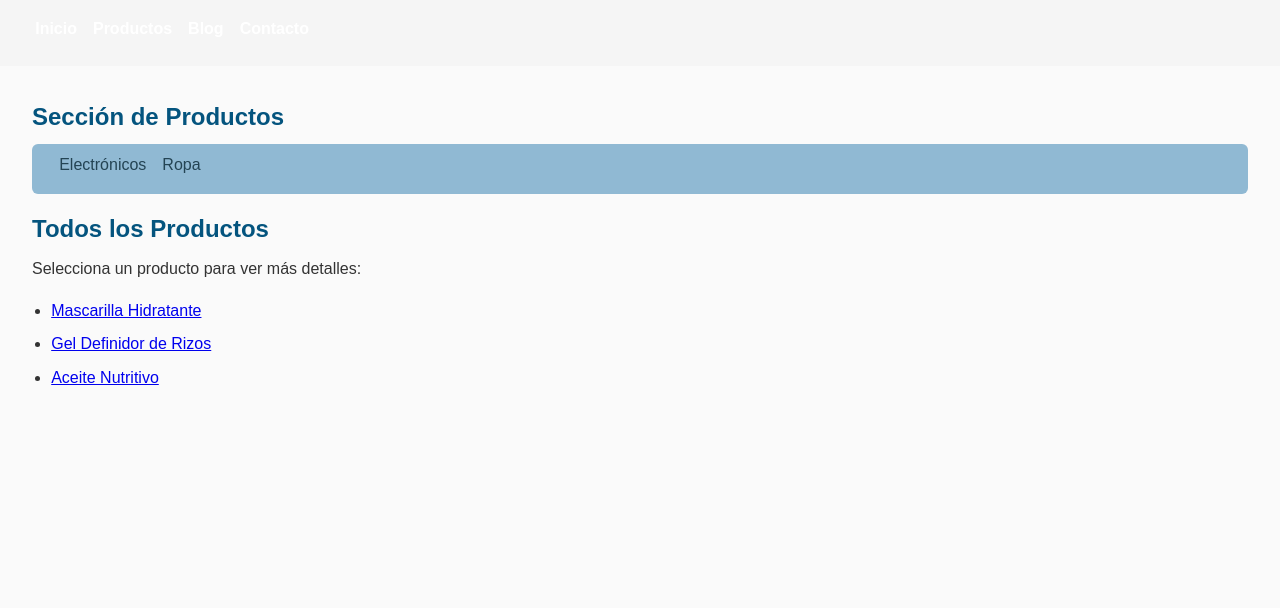
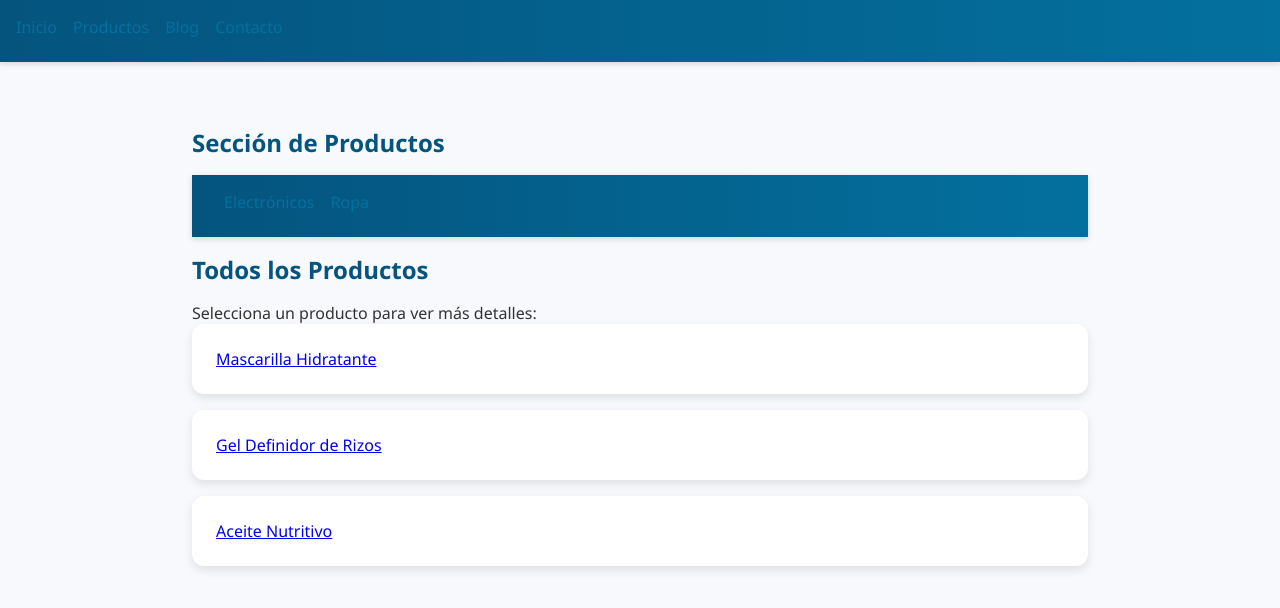
Before and after one commit to vocampoz2312-star/act_react_s3, a Next.js app: page /productos in a window 1280 px wide. Shown: the top 608 px of the page. Built offline with nearby package versions, Linux system fonts and the light colour scheme.

Commit message:
Mejora de diseño

```diff
--- a/src/app/globals.css
+++ b/src/app/globals.css
@@ -5,68 +5,78 @@
   box-sizing: border-box;
 }
 
-body {
-  font-family: Arial, sans-serif;
-  background-color: #fafafa;
+html, body {
+  font-family: 'Segoe UI', Tahoma, Geneva, Verdana, sans-serif;
+  background: #f7f9fc;
   color: #333;
-  line-height: 1.6;
+  height: 100%;
 }
 
-h1, h2 {
-  color: #04547e;
-  margin-bottom: 0.5rem;
-}
-
-p {
-  margin-bottom: 1rem;
-}
-
-/* Navegación principal */
+/* Navbar principal */
 nav {
-  background-color: #04709e;
-  padding: 1rem;
+  background: linear-gradient(90deg, #04547e, #04709e);
+  padding: 1rem 2rem;
+  box-shadow: 0 2px 6px rgba(0,0,0,0.15);
 }
 
 nav ul {
   display: flex;
-  gap: 1rem;
+  gap: 2rem;
   list-style: none;
 }
 
-nav ul li a {
-  color: #fff;
+nav a {
+  color: white;
+  font-weight: 600;
   text-decoration: none;
-  font-weight: bold;
+  transition: color 0.2s;
 }
 
-nav ul li a:hover {
-  text-decoration: underline;
+nav a:hover {
+  color: #90b9d3;
 }
 
-/* Navegación secundaria */
-section nav {
-  background-color: #90b9d3;
-  padding: 0.5rem;
-  border-radius: 6px;
+/* Contenido general */
+main {
+  max-width: 960px;
+  margin: 2rem auto;
+  padding: 1rem;
 }
 
-section nav ul li a {
-  color: #244454;
-  font-weight: 500;
+/* Títulos */
+h1, h2 {
+  color: #04547e;
+  margin-bottom: 1rem;
 }
 
-/* Contenedor principal */
-main, section {
-  padding: 1rem 2rem;
+/* Tarjetas / secciones */
+.card {
+  background: white;
+  padding: 1.5rem;
+  border-radius: 12px;
+  box-shadow: 0 4px 10px rgba(0,0,0,0.1);
+  margin-bottom: 1rem;
+  transition: transform 0.2s, box-shadow 0.2s;
 }
 
-/* Listados */
-ul {
-  margin-left: 1.2rem;
+.card:hover {
+  transform: translateY(-4px);
+  box-shadow: 0 6px 16px rgba(0,0,0,0.15);
 }
 
-li {
+/* Listas bonitas */
+ul li {
   margin-bottom: 0.5rem;
+}
+
+ul li a {
+  color: #04709e;
+  font-weight: 500;
+  text-decoration: none;
+}
+
+ul li a:hover {
+  text-decoration: underline;
 }
 
 /* Breadcrumbs */
@@ -75,15 +85,3 @@ li {
   color: #5c8ca9;
   margin-bottom: 1rem;
 }
-
-/* Links de retorno */
-.back-link {
-  display: inline-block;
-  margin-top: 1rem;
-  color: #04709e;
-  font-weight: bold;
-}
-
-.back-link:hover {
-  text-decoration: underline;
-}
--- a/src/app/productos/page.tsx
+++ b/src/app/productos/page.tsx
@@ -12,13 +12,13 @@ export default function ProductosPage() {
       <h2>Todos los Productos</h2>
       <p>Selecciona un producto para ver más detalles:</p>
 
-      <ul>
+      <div>
         {productos.map((p) => (
-          <li key={p.id}>
+          <div key={p.id} className="card">
             <Link href={`/productos/${p.id}`}>{p.nombre}</Link>
-          </li>
+          </div>
         ))}
-      </ul>
+      </div>
     </div>
   );
 }
```
Also changed, not shown: package.json (+8 -6 lines), 1 other file (tests, documents, lock files or other folders).
